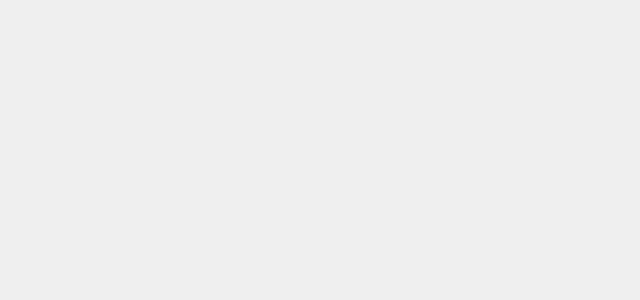
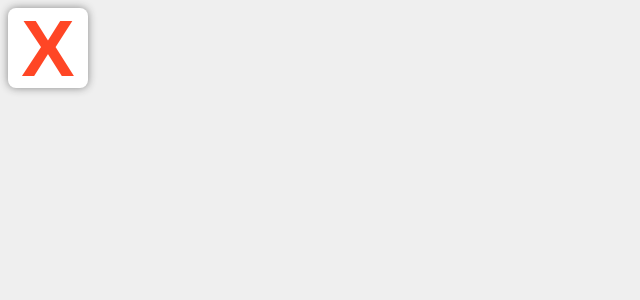
Before and after one commit to zafarbekde/tic-tac, a React (Create React App) app: page / in a window 1280 px wide. Shown: the top 300 px of the page, without its empty margins (0-640 px from the left). Built offline with nearby package versions, Linux system fonts and the light colour scheme.

Commit message:
korgan kot

```diff
--- a/src/App.css
+++ b/src/App.css
@@ -1,5 +1,6 @@
 *{
   box-sizing: border-box;
+  transition: all 0.5s ease;
 }
 
 body{
--- a/src/App.jsx
+++ b/src/App.jsx
@@ -1,10 +1,11 @@
-
+import {Box} from './components/Box.jsx'
 import './App.css';
 
 function App() {
+  const board = ["X","X","X","X","X","X","X","X","X"]
   return (
     <div className="App">
-
+      <Box value='X' onClick={null}/>
     </div>
   );
 }
--- a/src/components/Box.css
+++ b/src/components/Box.css
@@ -12,3 +12,15 @@
     line-height: 5rem;
     margin: 0.5rem;
 }
+
+.x{
+    color: rgb(255, 70, 37);
+}
+
+.o{
+    color: rgb(44, 135, 255);
+}
+
+.box:hover{
+    box-shadow: 0 0 15px #888;
+}
--- a/src/components/Box.jsx
+++ b/src/components/Box.jsx
@@ -1,9 +1,9 @@
 import React from 'react'
-import {Box} from '../components/Box.css'
+import './Box.css'
 
 export const Box = ({ value, onClick}) => {
     const style = value === "X" ? 'box x' : 'box o'
     return(
-        <button className={style}>x</button>
+        <button className={style} oncClick={onClick}>{value}</button>
     )
 }
```
